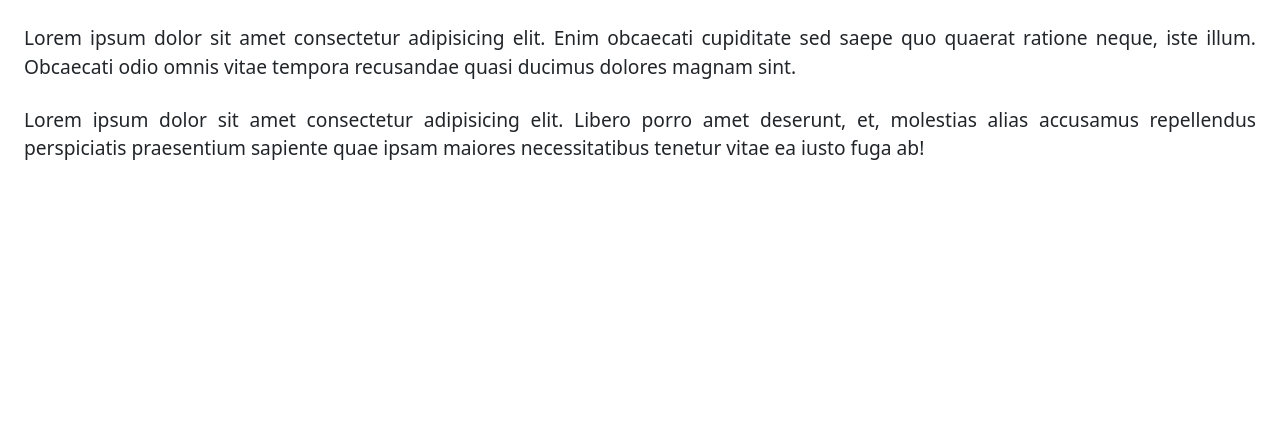
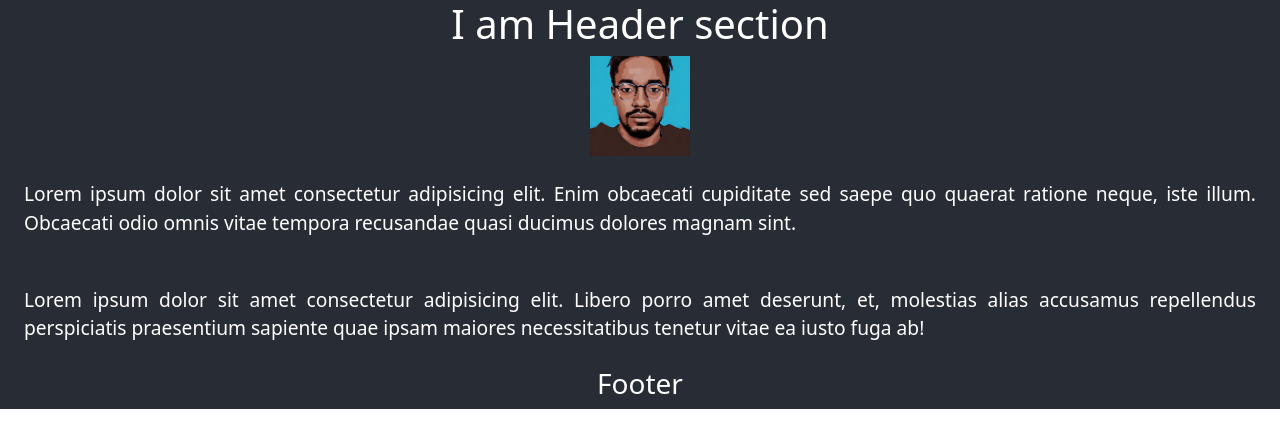
Before and after one commit to louisclarencepeter/Live-Coding, a React (Vite) app: page / in a window 1280 px wide. Shown: the top 448 px of the page. Built offline with nearby package versions, Linux system fonts and the light colour scheme.

Commit message:
done for now

```diff
--- a/src/App.css
+++ b/src/App.css
@@ -0,0 +1,8 @@
+div {
+    background-color: #282c34;
+    display: flex;
+    flex-direction: column;
+    align-items: center;
+    font-size: calc(10px + 2vmin);
+    color: white;
+}
--- a/src/App.jsx
+++ b/src/App.jsx
@@ -1,11 +1,16 @@
 import "bootstrap/dist/css/bootstrap.min.css";
 import Content from "./components/Content";
+import Header from "./components/Header";
+import Footer from "./components/Footer";
+import "./App.css";
 
 function App() {
   return (
-    <>
+    <div>
+      <Header />
       <Content />
-    </>
+      <Footer />
+    </div>
   );
 }
 
--- a/src/components/Footer.jsx
+++ b/src/components/Footer.jsx
@@ -0,0 +1,11 @@
+import React from 'react'
+
+function Footer() {
+  return (
+    <div className='footer'>
+        <h3>Footer</h3>
+    </div>
+  )
+}
+
+export default Footer
--- /dev/null
+++ b/src/components/Header.css
@@ -0,0 +1,3 @@
+img {
+    width: 100px;
+}
--- a/src/components/Header.jsx
+++ b/src/components/Header.jsx
@@ -0,0 +1,13 @@
+import React from 'react'
+import './Header.css'
+
+function Header() {
+  return (
+    <div>
+        <h1>I am Header section</h1>
+        <img src="src/components/images/IMG_8327.JPG" alt="random" />
+    </div>
+  )
+}
+
+export default Header
```
Also changed, not shown: src/components/images/IMG_8327.JPG (added).
